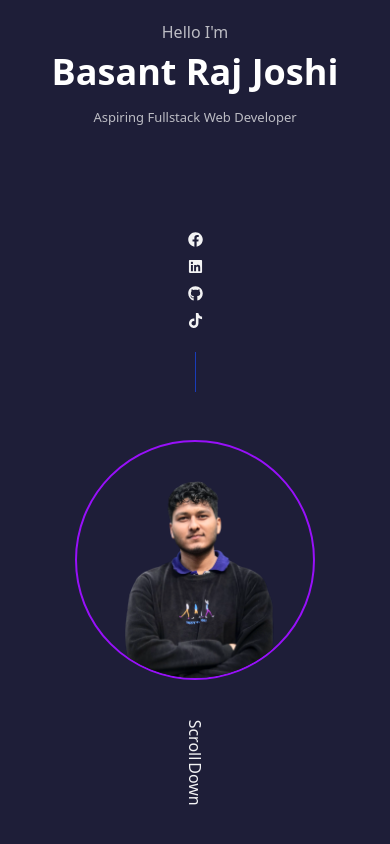
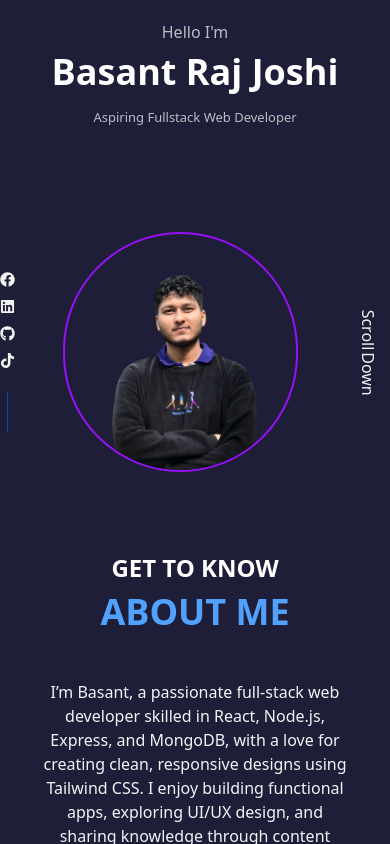
Before and after one commit to BasantJoshi6363/portfolio-website, a React (Vite) app: page / in a window 390 px wide. Built offline with nearby package versions, Linux system fonts and the light colour scheme.

Commit message:
layout changes made

```diff
--- a/src/component/Middle.jsx
+++ b/src/component/Middle.jsx
@@ -4,7 +4,7 @@ import img from "../assets/img.png"
 
 const Middle = () => {
     return (
-        <div className='w-full flex flex-col lg:flex-row justify-center items-center gap-12 text-white mt-10'>
+        <div className='w-full flex  lg:flex-row justify-center items-center gap-12 text-white mt-10'>
             {/* Social icons */}
             <div className="left flex flex-col items-center gap-3">
                 <div className="socialhandle opacity-95 flex flex-col items-center gap-3">
--- a/src/component/MyRecentWork.jsx
+++ b/src/component/MyRecentWork.jsx
@@ -34,7 +34,7 @@ const MyRecentWork = () => {
             className="flex flex-col items-center justify-center p-6 w-full max-w-md bg-indigo-900 hover:border hover:border-purple-700 duration-300 rounded-3xl hover:bg-transparent transition-all"
           >
             <img
-              src={project.image}
+              // src={project.image}
               alt={project.title}
               className="rounded-lg mb-4"
             />
```
